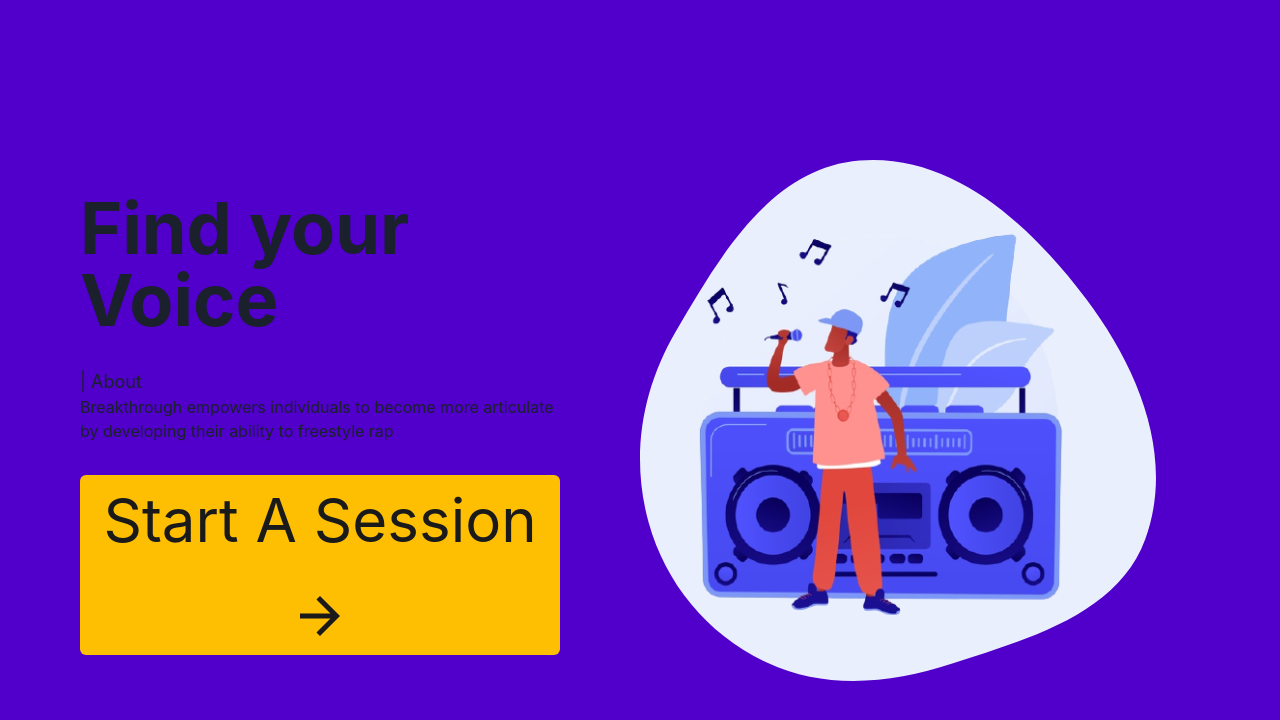
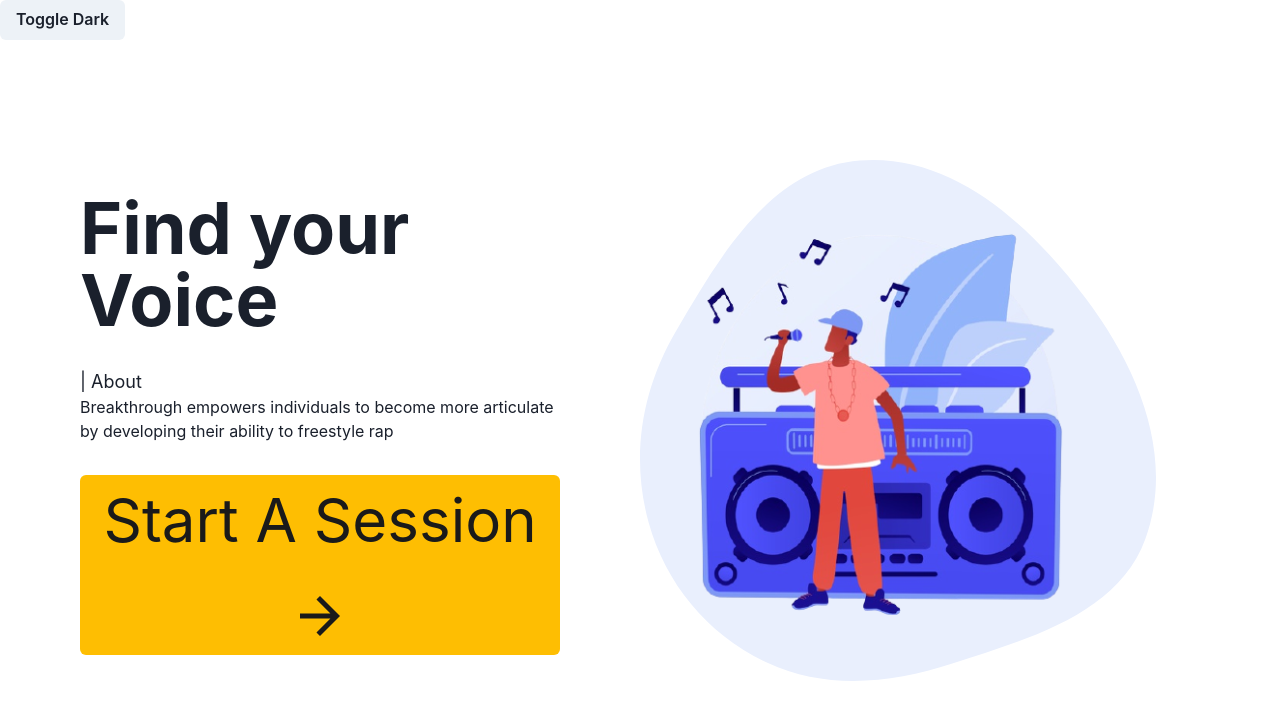
Before and after one commit to eden-chan/Breakthrough, a Next.js app: page / in a window 1280 px wide. Shown: the top 720 px of the page. Built offline with nearby package versions, Linux system fonts and the light colour scheme.

Commit message:
Change light theme to white

```diff
--- a/pages/index.tsx
+++ b/pages/index.tsx
@@ -22,14 +22,16 @@ import rapper from '../public/rapper.svg';
 export default function Home() {
   const { colorMode, toggleColorMode } = useColorMode();
 
-  const bg = useColorModeValue("primary.main", "primary.dark")
+  const bg = useColorModeValue("white", "primary.dark")
   return (
     // Body
     <Box bg={bg}>
       <Grid templateColumns="repeat(2, 1fr)">
         <GridItem colSpan={2}>
           {/* Nav Bar */}
-          <Box w="100%" h='20vh' />
+          <Box w="100%" h='20vh' >
+            <Button onClick={toggleColorMode}>   Toggle {colorMode === "light" ? "Dark" : "Light"}</Button>
+          </Box>
         </GridItem>
         <GridItem colSpan={1}>
           {/* Main Section */}
```
